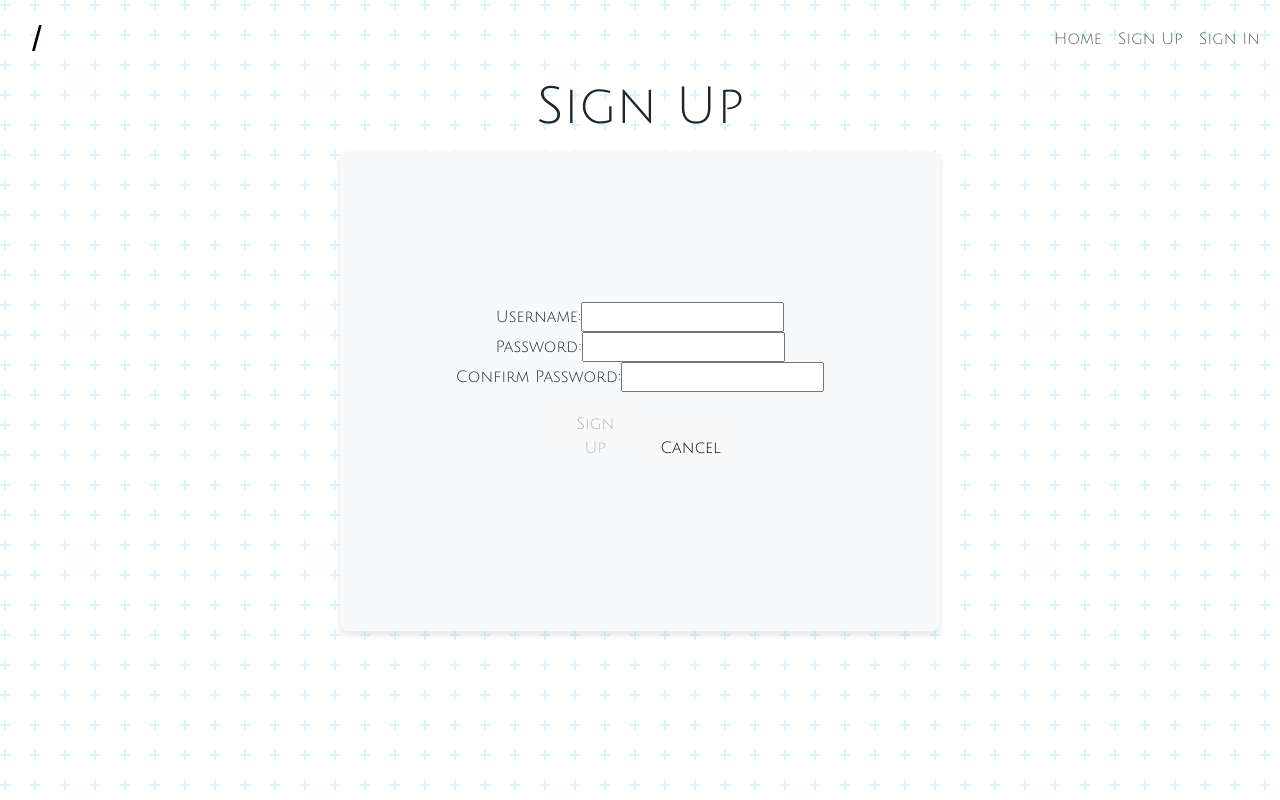
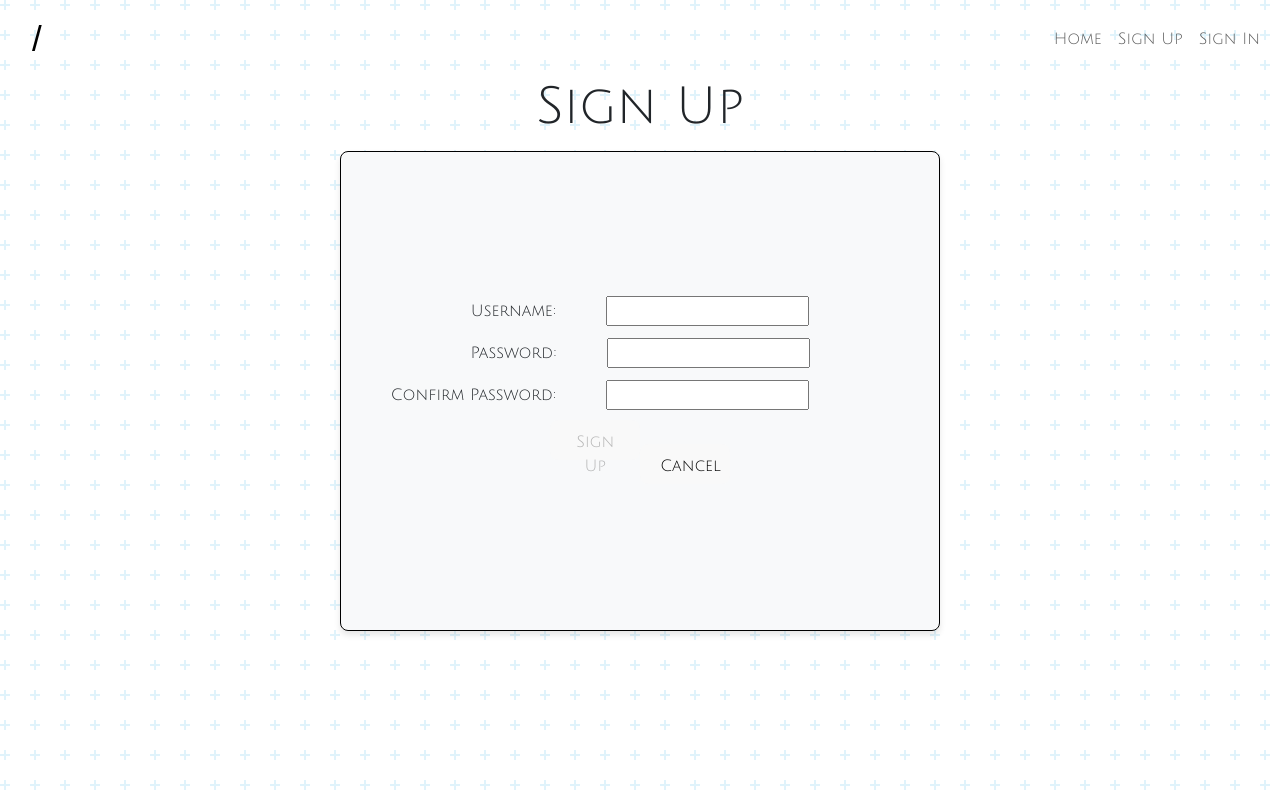
Before and after one commit to Haiderr89/Ahlan-Market-React-Front-End, a React (Vite) app: page /signup in a window 1280 px wide. Built offline with nearby package versions, Linux system fonts and the light colour scheme; no server answers; a web font is replaced by a local one.

Commit message:
FDesigned sign-in & sign-out & fixed sign out redirect issue

```diff
--- a/src/App.css
+++ b/src/App.css
@@ -32,6 +32,20 @@
   font-size: 35px;
   margin-left: 20px;
 }
+
+form {
+  border: black solid 1px;
+  background-color: aqua;
+}
+
+input#confirm {
+  margin-right: 80px;
+}
+label {
+  margin-top: 15px;
+  margin-right: 50px;
+}
+
 
 /* .logo {
   height: 6em;
--- a/src/components/NavBar/NavBar.jsx
+++ b/src/components/NavBar/NavBar.jsx
@@ -45,7 +45,7 @@ const NavBar = ({ handleSignout }) => {
 								<li className="nav-item">
 									<Link
 										className="nav-link"
-										to="/auth/sign-out"
+										to="/"
 										onClick={handleSignout}
 									>
 										Sign Out
--- a/src/components/SignupForm/SignupForm.jsx
+++ b/src/components/SignupForm/SignupForm.jsx
@@ -1,6 +1,7 @@
 import { useState } from 'react';
 import { Link, useNavigate } from 'react-router-dom';
 import * as authService from '../../services/authService';
+import "../../App.css";
 
 const SignupForm = (props) => {
   const navigate = useNavigate();
--- /dev/null
+++ b/src/components/SignupForm/signup.css
@@ -0,0 +1,3 @@
+form {
+    color: red;
+}
```
